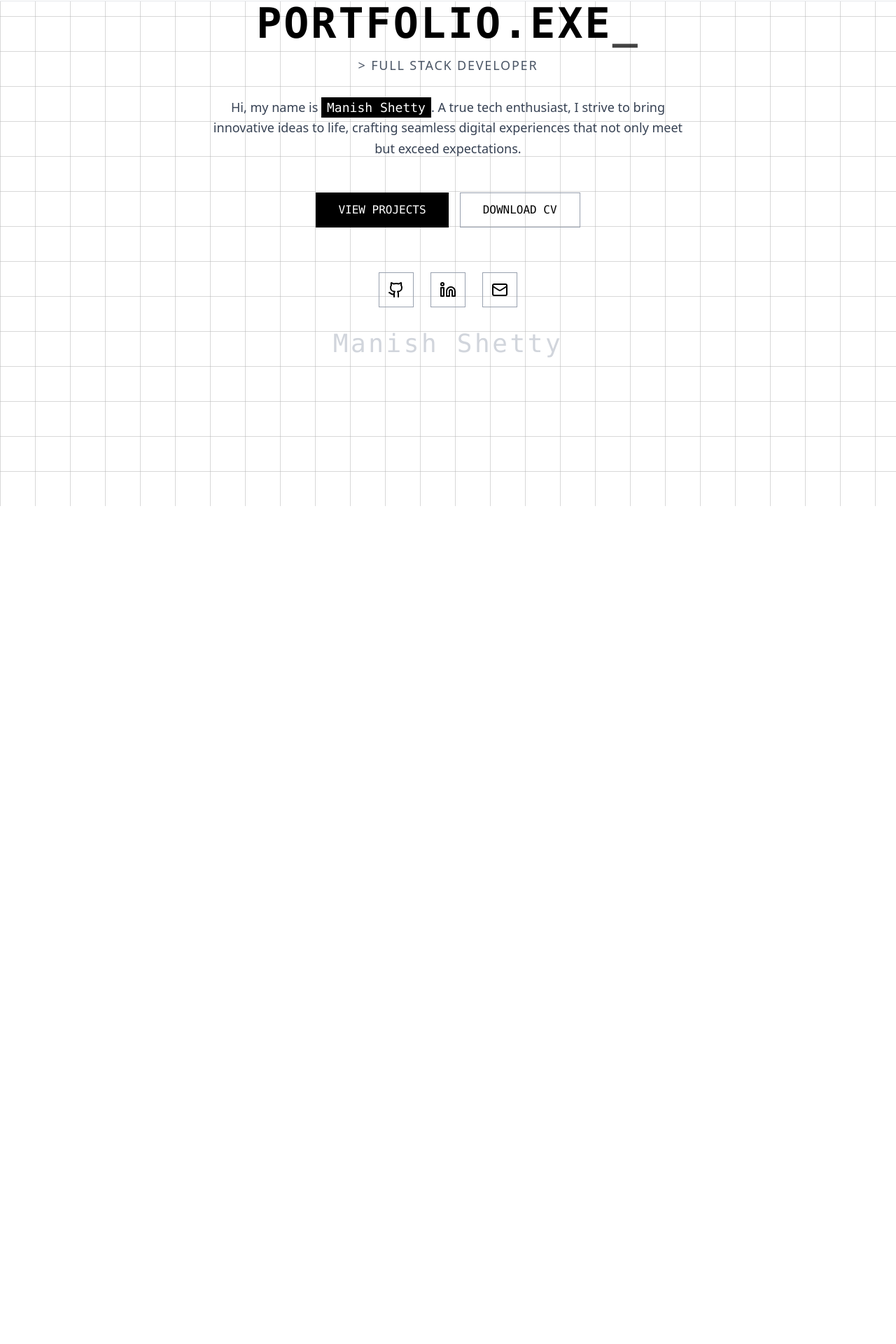
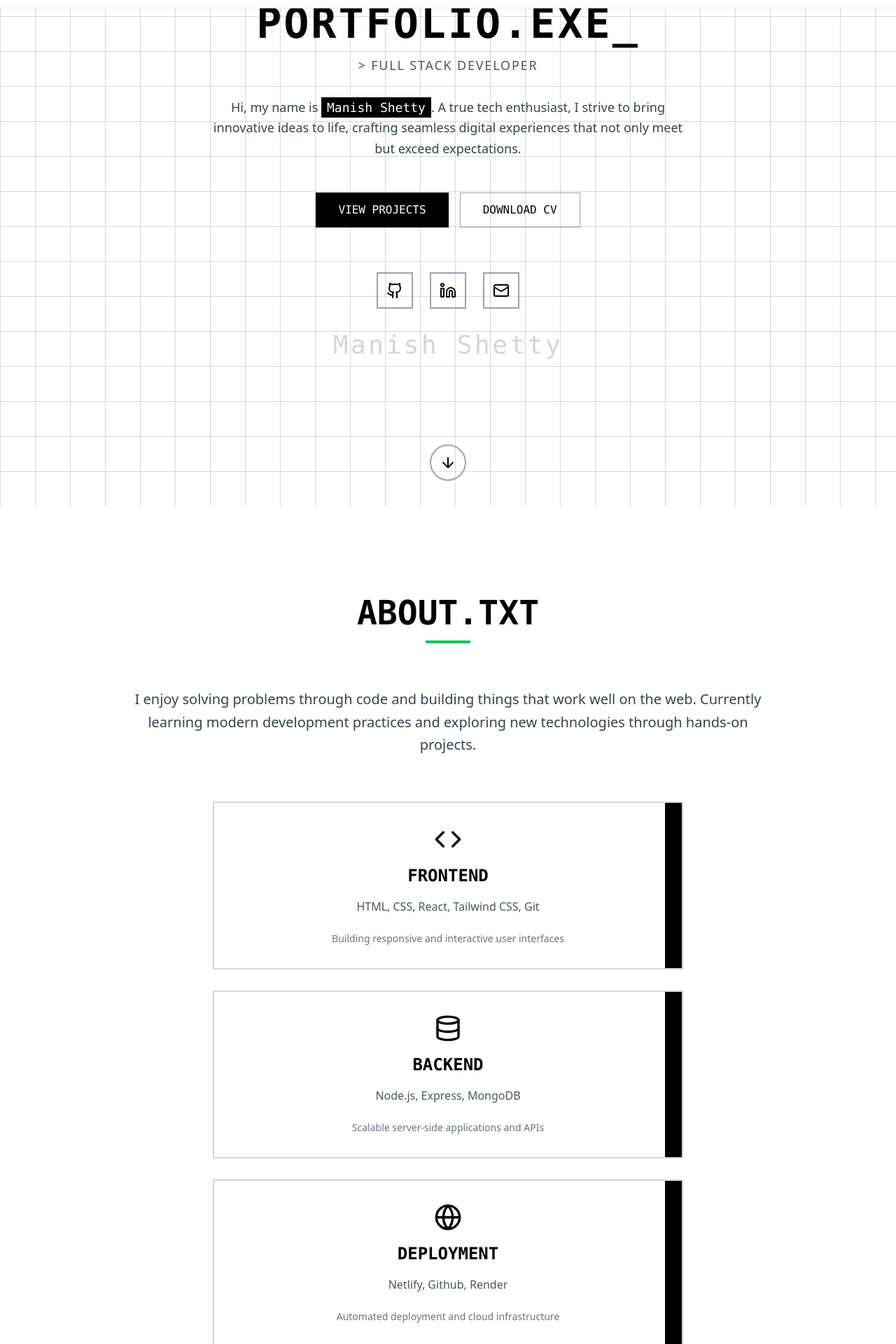
Before and after one commit to manishSshetty/MyPortfolio, a React (Vite) app: page / in a window 1280 px wide. Shown: the part 77-1997 px from the top of the page at 70% size. Before the commit the page ends 800 px from the top, so only its background shows below. Built offline with nearby package versions, Linux system fonts and the light colour scheme.

Commit message:
Add about page design

```diff
--- a/src/App.jsx
+++ b/src/App.jsx
@@ -1,10 +1,12 @@
 import React from 'react'
 import Home from './pages/Home'
+import About from './pages/About'
 
 const App = () => {
   return (
     <div>
     <Home/>
+    <About/>
     </div>
   )
 }
--- a/src/Components/Header.jsx
+++ b/src/Components/Header.jsx
@@ -1,3 +1,4 @@
+import { Menu } from "lucide-react";
 import React from "react";
 
 const Header = () => {
@@ -8,9 +9,7 @@ const Header = () => {
           PORTFOLIO.EXE
         </h1>
         <button className="flex flex-col gap-0.5 sm:gap-1 p-2 sm:p-2.5 md:p-3">
-          <div className="w-4 sm:w-5 md:w-6 h-0.5 bg-black"></div>
-          <div className="w-4 sm:w-5 md:w-6 h-0.5 bg-black"></div>
-          <div className="w-4 sm:w-5 md:w-6 h-0.5 bg-black"></div>
+         <Menu />
         </button>
       </div>
     </header>
--- /dev/null
+++ b/src/pages/About.jsx
@@ -0,0 +1,101 @@
+import React from "react";
+import Header from "../Components/Header";
+import { Code, Database, Globe } from "lucide-react";
+
+const About = () => {
+  return (
+    <div>
+      <div className="min-h-screen bg-white relative">
+        <main className="relative z-10 px-4 md:px-6 pt-24 md:pt-32 pb-16">
+
+          <div className="text-center mb-16">
+            <h1 className="text-3xl sm:text-4xl md:text-5xl font-mono font-bold mb-4">
+              ABOUT.TXT
+            </h1>
+            <div className="w-16 h-1 bg-green-500 mx-auto"></div>
+          </div>
+
+
+          <div className="max-w-4xl mx-auto text-center mb-16">
+            <p className="text-base sm:text-lg md:text-xl text-gray-700 leading-relaxed">
+              I enjoy solving problems through code and building things that work
+              well on the web. Currently learning modern development practices
+              and exploring new technologies through hands-on projects.
+            </p>
+          </div>
+
+          <div className="max-w-2xl mx-auto">
+            <div className="bg-white border-2 border-gray-300 p-8 relative hover:bg-gray-50 cursor-pointer">
+
+              <div className="absolute top-0 right-0 w-6 h-full bg-black"></div>
+
+              <div className="text-center">
+                <div className="text-4xl flex flex-col items-center justify-center mb-4">
+                  <Code size={40} />
+                </div>
+
+                <h2 className="text-2xl font-mono font-bold mb-4">FRONTEND</h2>
+
+                <p className="text-gray-600 mb-6">
+                  HTML, CSS, React, Tailwind CSS, Git
+                </p>
+
+                <p className="text-sm text-gray-500">
+                  Building responsive and interactive user interfaces
+                </p>
+              </div>
+            </div>
+          </div>
+
+          <div className="max-w-2xl mx-auto mt-[30px] ">
+            <div className="bg-white border-2 border-gray-300 p-8 relative hover:bg-gray-50 cursor-pointer">
+
+              <div className="absolute top-0 right-0 w-6 h-full bg-black"></div>
+
+              <div className="text-center flex flex-col items-center justify-center ">
+
+                <div className="text-4xl mb-4">
+                  <Database size={40} />
+                </div>
+
+                <h2 className="text-2xl font-mono font-bold mb-4">BACKEND</h2>
+
+                <p className="text-gray-600 mb-6">Node.js, Express, MongoDB</p>
+
+                <p className="text-sm text-gray-500">
+                  Scalable server-side applications and APIs
+                </p>
+              </div>
+            </div>
+          </div>
+
+          <div className="max-w-2xl mx-auto mt-[30px]">
+            <div className="bg-white border-2 border-gray-300 p-8 relative hover:bg-gray-50 cursor-pointer">
+
+              <div className="absolute top-0 right-0 w-6 h-full bg-black"></div>
+
+              <div className="text-center flex flex-col items-center justify-center">
+
+                <div className="text-4xl mb-4">
+                  <Globe size={40} />
+                </div>
+
+                <h2 className="text-2xl font-mono font-bold mb-4">
+                  DEPLOYMENT
+                </h2>
+
+                <p className="text-gray-600 mb-6">Netlify, Github, Render</p>
+
+                <p className="text-sm text-gray-500">
+                  Automated deployment and cloud infrastructure
+                </p>
+              </div>
+            </div>
+          </div>
+        </main>
+      </div>
+    </div>
+  );
+};
+
+export default About;
--- a/src/pages/Home.jsx
+++ b/src/pages/Home.jsx
@@ -1,4 +1,4 @@
-import { Github, Linkedin, Mail } from "lucide-react";
+import { ArrowDown, Github, Linkedin, Mail } from "lucide-react";
 import React from "react";
 import Header from "../Components/Header";
 import TypeWriterText from "../Components/TypeWriterText";
@@ -19,7 +19,7 @@ const Home = () => {
 
       <main className="relative z-10 text-center px-6 pt-20">
         <h2 className="text-2xl sm:text-3xl md:text-4xl lg:text-5xl xl:text-6xl font-mono font-bold mb-4 tracking-wider">
-            <TypeWriterText text="PORTFOLIO.EXE" delay={150}/>
+          <TypeWriterText text="PORTFOLIO.EXE" delay={150} />
         </h2>
         <p className="text-xs sm:text-sm md:text-base lg:text-lg text-gray-600 mb-8 tracking-widest">
           &gt; FULL STACK DEVELOPER
@@ -47,13 +47,13 @@ const Home = () => {
         </div>
 
         <div className="flex gap-6 justify-center mb-8">
-          <button className="border border-gray-400 p-3 hover:bg-gray-50">
+          <button className="border-2 border-gray-400 p-3 hover:bg-gray-50">
             <Github />
           </button>
-          <button className="border border-gray-400 p-3 hover:bg-gray-50">
+          <button className="border-2 border-gray-400 p-3 hover:bg-gray-50">
             <Linkedin />
           </button>
-          <button className="border border-gray-400 p-3 hover:bg-gray-50">
+          <button className="border-2 border-gray-400 p-3 hover:bg-gray-50">
             <Mail />
           </button>
         </div>
@@ -64,6 +64,12 @@ const Home = () => {
           Manish Shetty
         </h3>
       </footer>
+
+      <div className="absolute bottom-6 left-1/2 transform -translate-x-1/2 z-10">
+        <button className="border-2 border-gray-400 p-3 hover:bg-gray-50 rounded-full animate-bounce">
+          <ArrowDown />
+        </button>
+      </div>
     </div>
   );
 };
```
